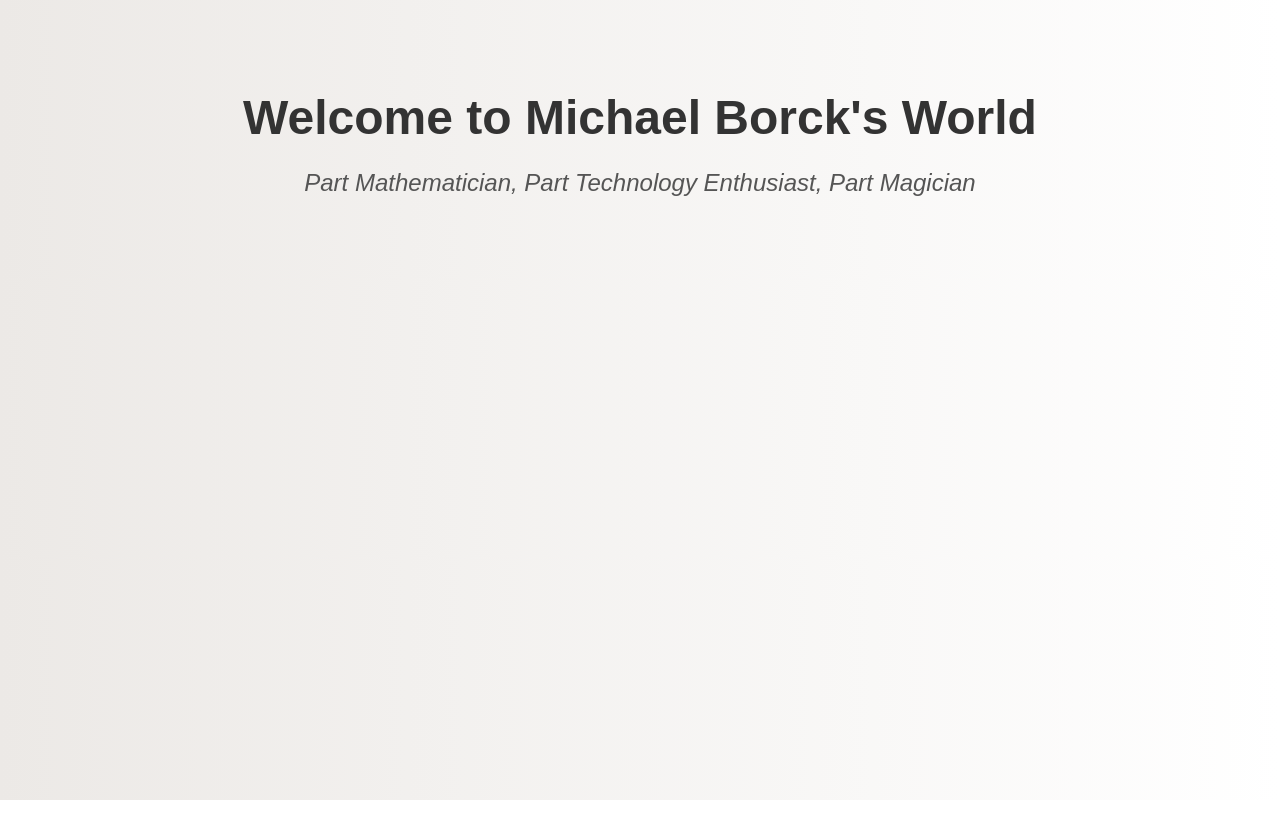
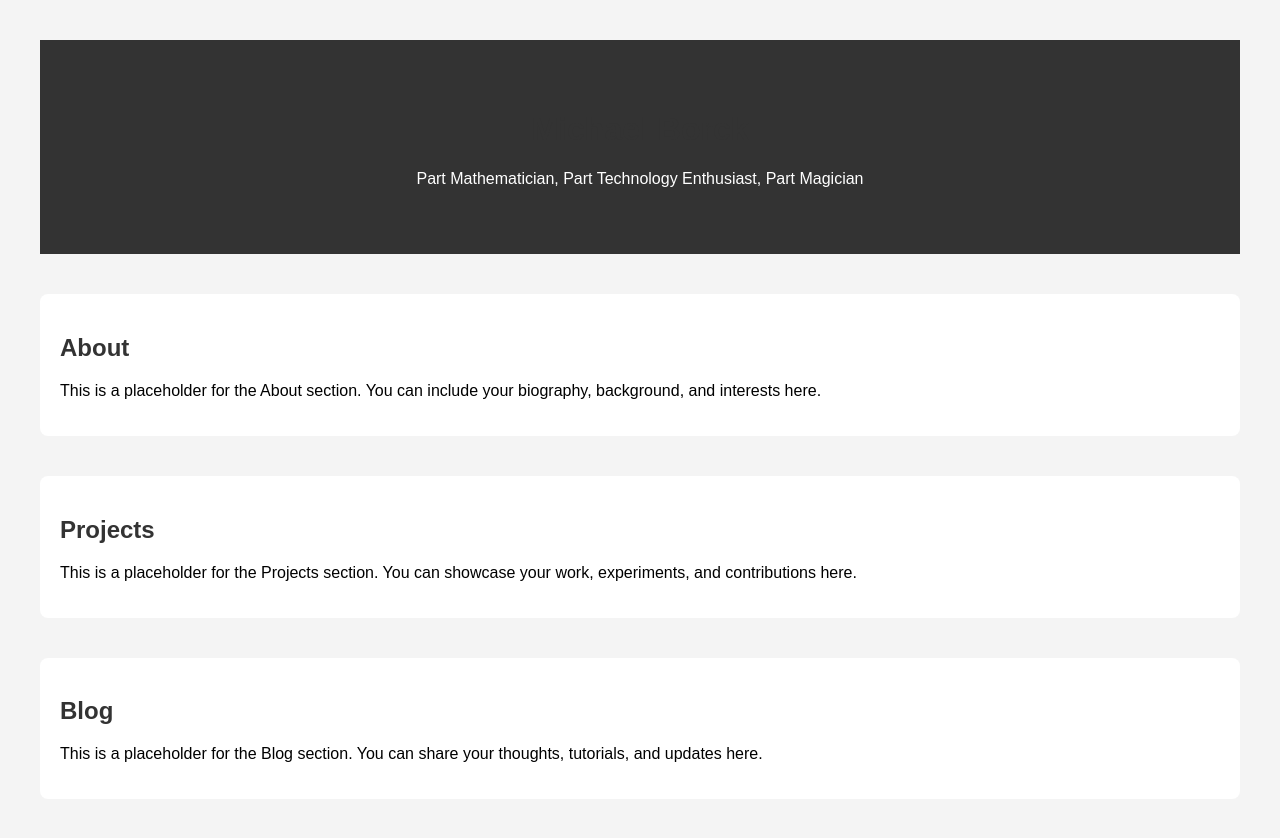
Before and after one commit to michael-borck/my-home-page, a plain HTML site: page index.html in a window 1280 px wide. Before the commit the page ends 800 px from the top, so only its background shows below. Drawn offline with Linux system fonts and the light colour scheme.

Commit message:
Add files via upload

```diff
--- a/index.html
+++ b/index.html
@@ -5,29 +5,31 @@
     <meta charset="UTF-8">
     <title>Michael Borck</title>
     <style>
-        body {
-            font-family: Arial, sans-serif;
-            background: linear-gradient(to right, #ece9e6, #ffffff);
-            color: #333;
-            text-align: center;
-            padding: 50px;
-        }
-        h1 {
-            font-size: 3em;
-            margin-bottom: 0.5em;
-        }
-        p {
-            font-size: 1.5em;
-            margin-top: 0;
-        }
-        .tagline {
-            font-style: italic;
-            color: #555;
-        }
+        body { font-family: Arial, sans-serif; margin: 40px; background-color: #f4f4f4; }
+        header { text-align: center; padding: 50px; background-color: #333; color: white; }
+        section { margin: 40px 0; padding: 20px; background-color: white; border-radius: 8px; }
+        h1, h2 { color: #333; }
     </style>
 </head>
 <body>
-    <h1>Welcome to Michael Borck's World</h1>
-    <p class="tagline">Part Mathematician, Part Technology Enthusiast, Part Magician</p>
+    <header>
+        <h1>Michael Borck</h1>
+        <p>Part Mathematician, Part Technology Enthusiast, Part Magician</p>
+    </header>
+
+    <section id="about">
+        <h2>About</h2>
+        <p>This is a placeholder for the About section. You can include your biography, background, and interests here.</p>
+    </section>
+
+    <section id="projects">
+        <h2>Projects</h2>
+        <p>This is a placeholder for the Projects section. You can showcase your work, experiments, and contributions here.</p>
+    </section>
+
+    <section id="blog">
+        <h2>Blog</h2>
+        <p>This is a placeholder for the Blog section. You can share your thoughts, tutorials, and updates here.</p>
+    </section>
 </body>
 </html>
```
